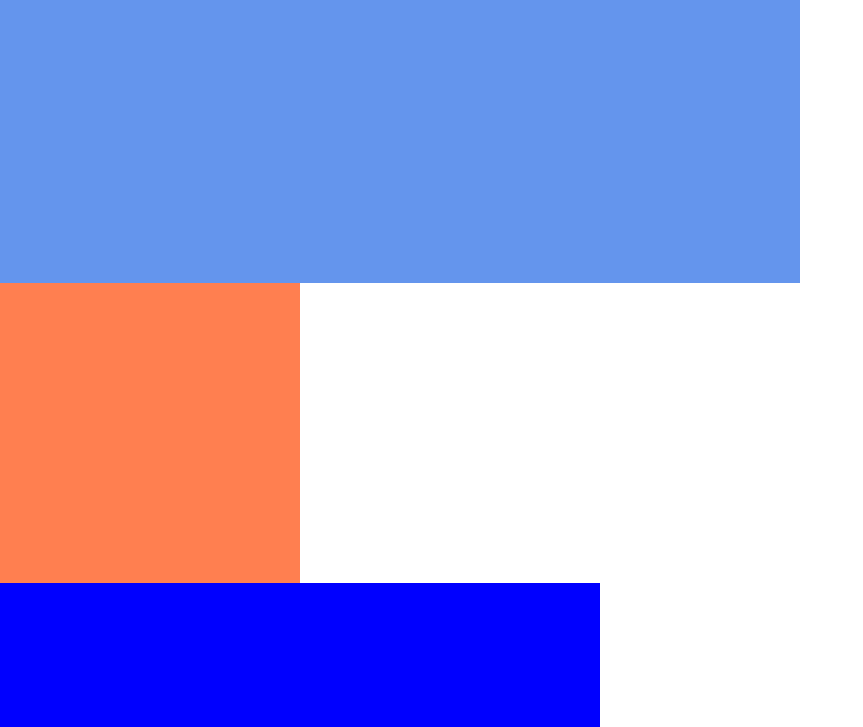
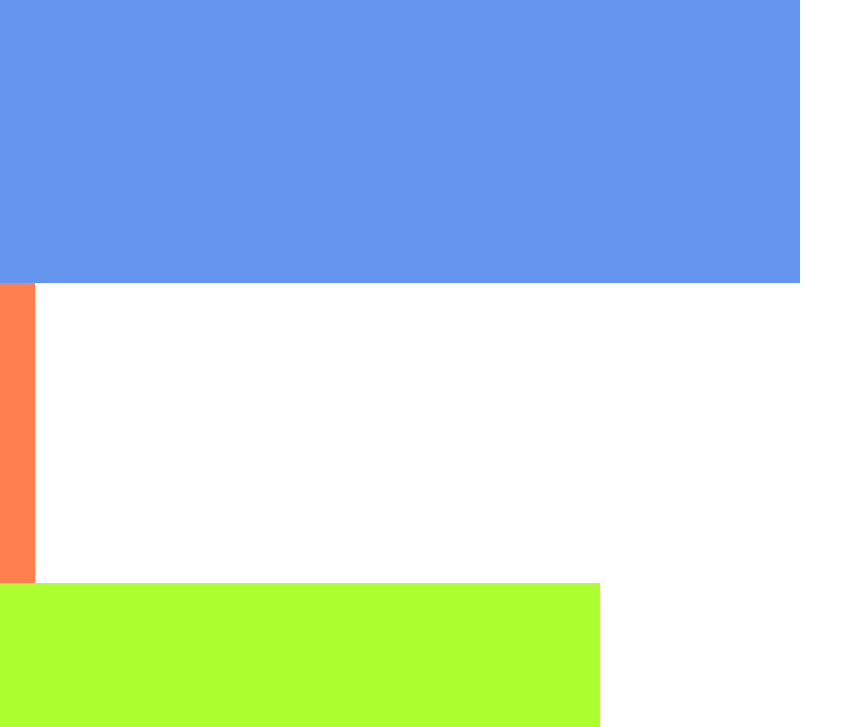
Before and after one commit to SpiriDs/gitTestConflict, a plain HTML site: page index.html in a window 1280 px wide. Shown: the part 73-800 px from the top of the page, without its empty margins (0-863 px from the left). Drawn offline with nearby package versions, Linux system fonts and the light colour scheme.

Commit message:
changes again

```diff
--- a/style.css
+++ b/style.css
@@ -9,13 +9,13 @@ h1 {
 }
 
 .div2 {
-    width: 300px;
+    width: 35px;
     height: 300px;
     background-color: coral;
 }
 
 .div3 {
     width: 600px;
-    height: 150px;
-    background-color: blue;
+    height: 450px;
+    background-color: greenyellow;
 }
```
